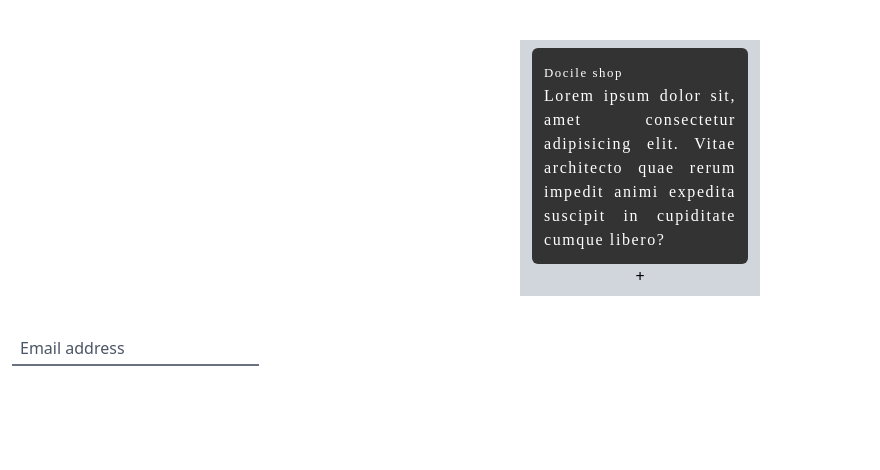
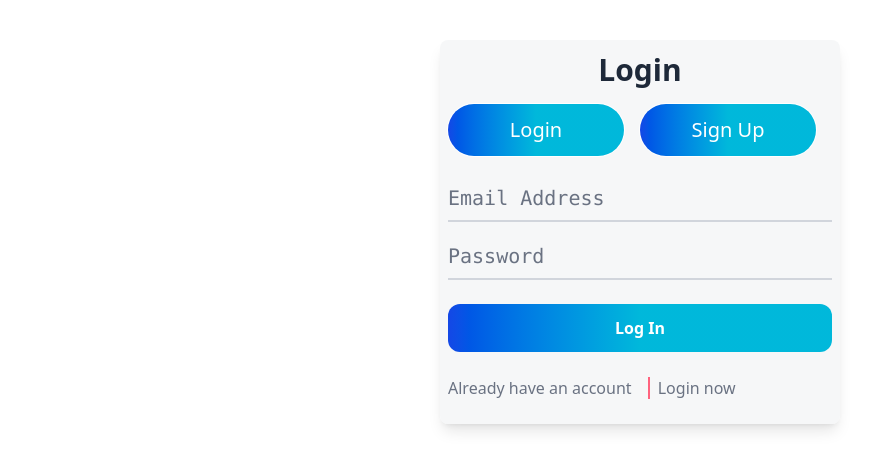
Before and after one commit to docile-imbereyemaso/TailwindCSS-mastery-folder, a React (Vite) app: page / in a window 1280 px wide. Shown: the top 470 px of the page, without its empty margins (0-880 px from the left). Built offline with nearby package versions, Linux system fonts and the light colour scheme.

Commit message:
feat:Design form component

```diff
--- a/package.json
+++ b/package.json
@@ -10,8 +10,10 @@
     "preview": "vite preview"
   },
   "dependencies": {
+    "@tailwindcss/vite": "^4.1.11",
     "react": "^19.1.0",
     "react-dom": "^19.1.0",
+    "react-icon": "^1.0.0",
     "tailwindcss": "^4.1.11"
   },
   "devDependencies": {
--- a/src/App.jsx
+++ b/src/App.jsx
@@ -1,6 +1,8 @@
 import Background from "./components/Background";
 import Configurations from "./components/configurations";
 import FloatingLabels from "./components/FloatingLabels";
+import FormDesign from "./components/FormDesign";
+import Login from "./components/Login";
 
 
 function App() {
@@ -9,8 +11,12 @@ function App() {
    <>
   {/* <Background/> */}
 
-  <Configurations/>
-  <FloatingLabels/>
+  {/* <Configurations/>
+  <FloatingLabels/> */}
+
+  {/* <FormDesign/> */}
+
+  <Login/>
    </>
   )
 }
--- /dev/null
+++ b/src/components/FormDesign.jsx
@@ -0,0 +1,24 @@
+import React, { useState } from 'react'
+
+const FormDesign = () => {
+
+    const[setPassword, togglePassword] = useState(false);
+
+    const handleToggle =()=>togglePassword(!setPassword);
+  return (
+    <div className='mx-auto mt-10 bg-gray-200/50 w-90'>
+      <div className='bg-gray-600   shadow-lg shadow-slate-500 rounded-sm max-w-sm md:max-w-md lg:max-w-md py-3 px-2'>
+
+          <h1 className='text-center text-xl font-primary text-primary/50 '>Login</h1>
+
+          <p className='text-sm md:text-lg font-primary text-white '>Don't have an account <span className='text-rose-300/50 ml-3 border-l-2 px-2 border-l-gray-500 font-bold'>Sign up</span></p>
+
+          <input  type={setPassword?"password":"text"} />
+      </div>
+
+      <button onClick={handleToggle}>click me</button>
+    </div>
+  )
+}
+
+export default FormDesign
--- /dev/null
+++ b/src/components/Login.jsx
@@ -0,0 +1,43 @@
+import React, { useState } from 'react'
+
+const Login = () => {
+    const[isLoginMode,setIsLoginMode] = useState(true);
+  return (
+    <div className='mx-auto w-100 mt-10 bg-gray-100/70 py-3 px-2 rounded-lg shadow-lg'>
+        <form action="#">
+      <h1 className='text-center text-3xl font-semibold mb-4 text-gray-800'>{isLoginMode?"Login":"Sign Up"}</h1>
+
+         {/* shared button */}
+      <div className='space-x-4 mb-5 flex'>
+        <button className='btn' onClick={()=>setIsLoginMode(true)}>Login</button>
+        <button className='btn' onClick={()=>setIsLoginMode(false)}>Sign Up</button>
+        <div></div>
+      </div>
+
+        {!isLoginMode && (
+            <input type="text" placeholder='Name' className='inputField'/>
+        )}
+         {/* shared input fields */}
+
+         <input type="email" placeholder='Email Address' className='inputField' />
+         <input type="password" placeholder='Password'  className='inputField'/>
+
+         {!isLoginMode &&(
+            <input type="password" placeholder='Confirm Password' className='inputField'/>
+         )}
+
+         {!isLoginMode&& <p className='text-end text-rose-700 text-lg font-mono'>Forget password</p>}
+
+            <button className={`bg-gradient-to-r from-blue-700 via-cyan-500 to-cyan-500 w-full py-3 rounded-xl my-3 font-bold text-white focus:ring focus:ring-2 ${!isLoginMode ?"focus:ring-rose-600":"focus:ring-indigo-600"}  focus:ring-offset-2 transition-all duration-150 ease-in-out`}>{isLoginMode?"Log In":"Sign Up"}</button>
+
+            <div onClick={()=>setIsLoginMode(!isLoginMode)} className='my-3'>
+             {!isLoginMode?
+             (<p className='text-medium text-gray-500 hover:text-indigo-500 hover:cursor-pointer transition-all duration-200 ease-in-out'>Don't have an account <span className='border-l-2 pl-2 ml-3 border-l-rose-400'>Sign up now</span></p>):
+             (<p className='text-medium text-gray-500 hover:text-indigo-500 hover:cursor-pointer transition-all duration-200 ease-in-out'>Already have an account <span className='border-l-2 pl-2 ml-3 border-l-rose-400'>Login now</span></p>)}
+            </div>
+         </form>
+    </div>
+  )
+}
+
+export default Login
--- a/src/index.css
+++ b/src/index.css
@@ -8,15 +8,19 @@
 }
 
 @layer base{
-    h1{
-        color: aqua;
-    }
+
 }
 
 @layer components{
     .card{
         @apply bg-primary p-3 text-justify tracking-widest font-primary text-white rounded-md
     }
+    .btn{
+        @apply w-1/2 bg-gradient-to-r from-blue-700 via-cyan-500 to-cyan-500 py-3 text-xl font-medium text-white rounded-full hover:scale-[1.04] transform transition-all duration-300 ease-in-out ring focus:ring-2 focus:ring-indigo-700 focus:ring-offset-2;
+    }
+    .inputField{
+        @apply w-full mb-3 border-b-2 py-2 border-gray-300 outline-none placeholder-gray-500 text-xl font-mono focus:border-b-rose-600 transition-all duration-300 focus:caret-red-500;
+    }
 }
 
 @utility flex-center{
```
Also changed, not shown: 1 other file (tests, documents, lock files or other folders).
